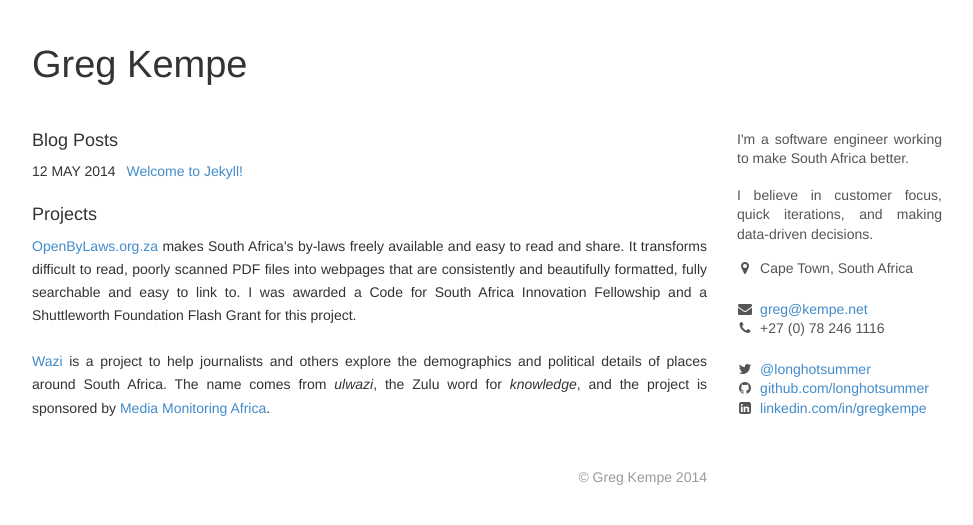
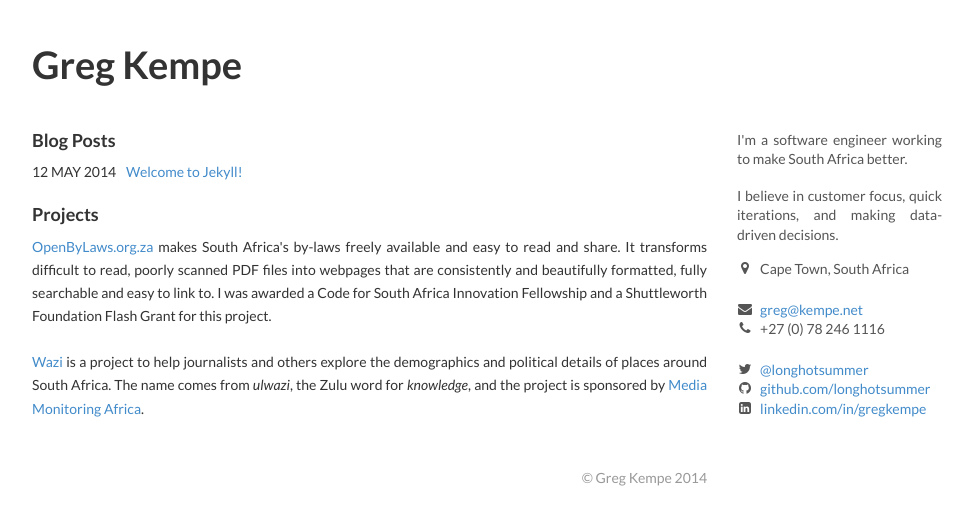
Before and after one commit to longhotsummer/longhotsummer.github.io, a Jekyll site: the page built from index.html, in a window 1280 px wide. Shown: the top 525 px of the page, without its empty margins (153-1126 px from the left). Built offline with Jekyll 4.4.1, drawn with Linux system fonts in a browser that asks for light colours; nearby versions of some CDN libraries; Markdown is read by kramdown in place of the engine named in the settings.

Commit message:
Nice fonts

```diff
--- a/css/main.css
+++ b/css/main.css
@@ -1,8 +1,12 @@
+@import url(http://fonts.googleapis.com/css?family=Lato:400,700,400italic);
+
 /* reset */
 body {
   font-size: 14px;
   line-height: 1.65em;
+  font-family: "Lato", "Helvetica Neue", Helvetica, Arial, sans-serif;
 }
+
 
 h1, h2, h3, h4, h5 {
   margin-top: 0px;
@@ -22,6 +26,7 @@
 
 h1, h2, h3, h4, h5 {
   font-size: 18px;
+  font-weight: 700;
 }
 
 p {
```
